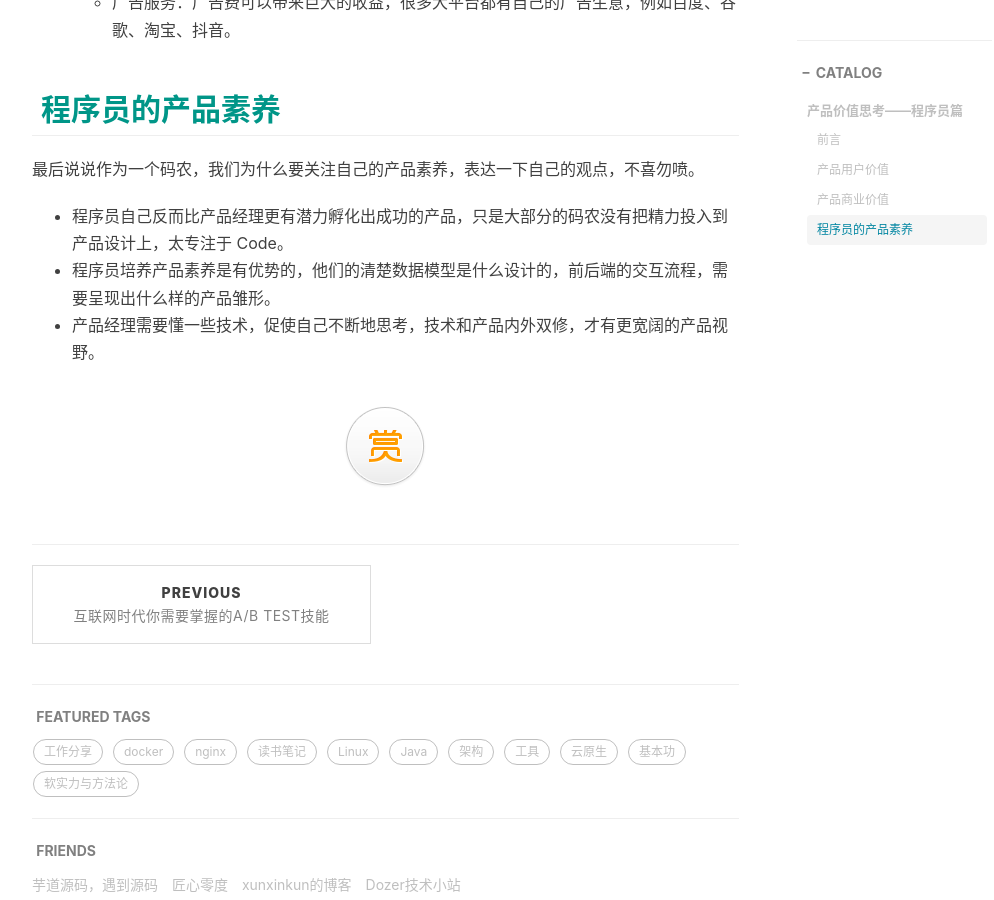
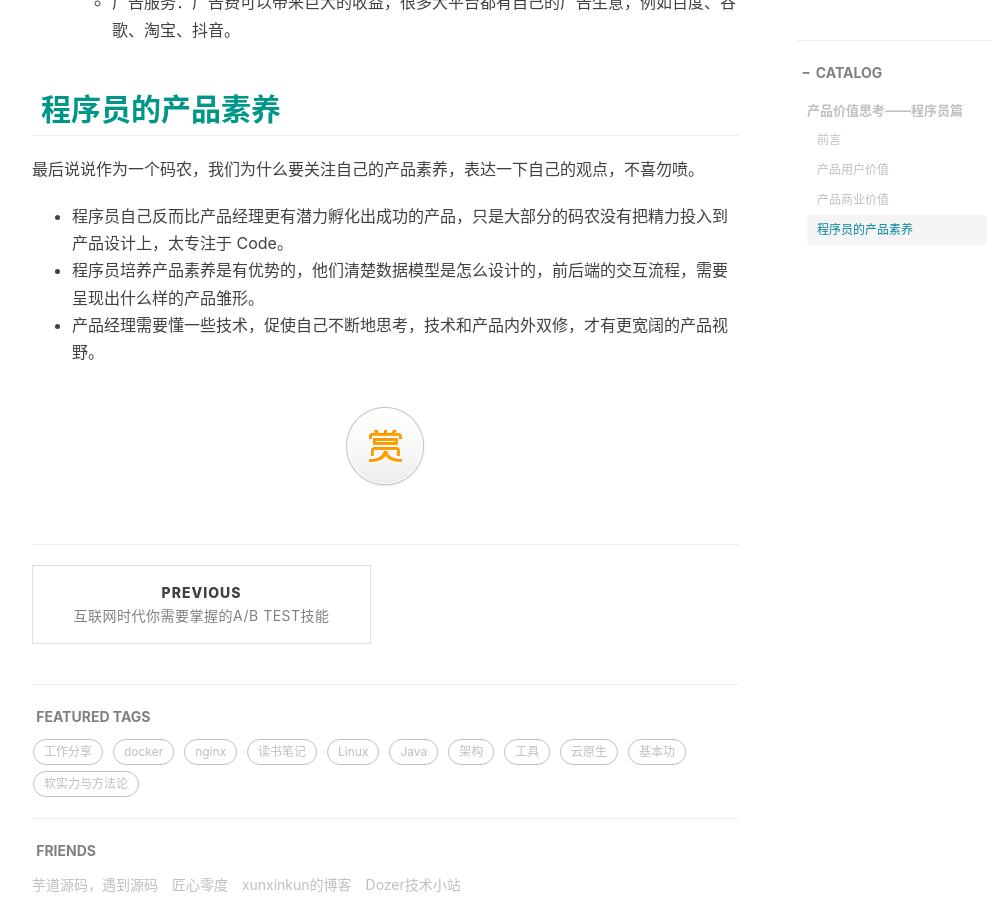
Before and after one commit to wangyapu/wangyapu.github.io, a Jekyll site: the page built from _posts/2020-07-01-product_value.md, in a window 1280 px wide and 900 px high, scrolled down 2826 px. Shown: the whole window, without its empty margins (233-1227 px from the left). Built offline with Jekyll 4.4.1, drawn with Linux system fonts in a browser that asks for light colours; nearby versions of some CDN libraries; comment, search, counter and statistics services are not loaded.

Commit message:
fix typo

```diff
--- a/_posts/2020-07-01-product_value.md
+++ b/_posts/2020-07-01-product_value.md
@@ -89,5 +89,5 @@ tags:
 最后说说作为一个码农，我们为什么要关注自己的产品素养，表达一下自己的观点，不喜勿喷。
 
 - 程序员自己反而比产品经理更有潜力孵化出成功的产品，只是大部分的码农没有把精力投入到产品设计上，太专注于 Code。
-- 程序员培养产品素养是有优势的，他们的清楚数据模型是什么设计的，前后端的交互流程，需要呈现出什么样的产品雏形。
+- 程序员培养产品素养是有优势的，他们清楚数据模型是怎么设计的，前后端的交互流程，需要呈现出什么样的产品雏形。
 - 产品经理需要懂一些技术，促使自己不断地思考，技术和产品内外双修，才有更宽阔的产品视野。
```
